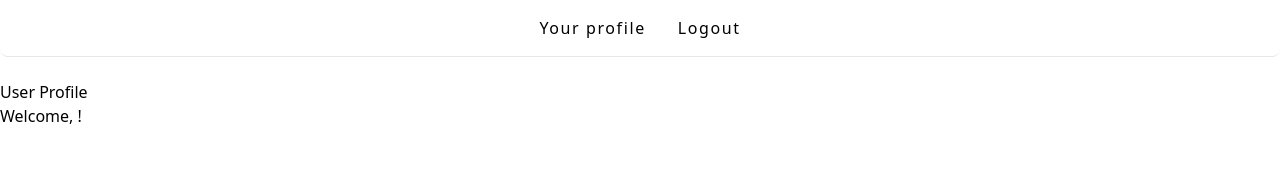
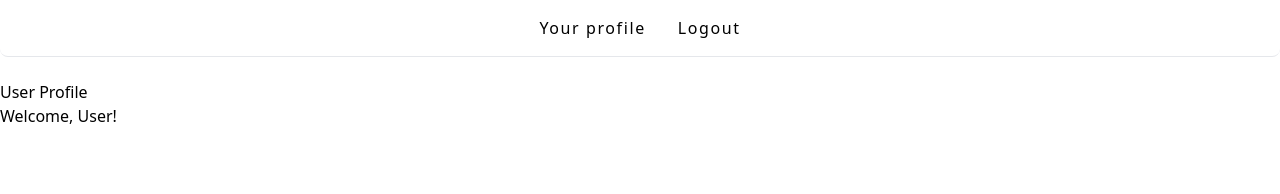
Before and after one commit to pawelek7k/future, a Next.js app: page /profile in a window 1280 px wide. Shown: the top 194 px of the page. Built offline with nearby package versions, Linux system fonts and the light colour scheme; no server answers; sample sign-in values are in the browser's storage.

Commit message:
Update profile.tsx

```diff
--- a/pages/profile.tsx
+++ b/pages/profile.tsx
@@ -1,20 +1,21 @@
+import { Session } from "next-auth";
 import { getSession } from "next-auth/react";
 import { useRouter } from "next/router";
 import { useEffect, useState } from "react";
 
 const UserProfilePage = () => {
   const [isLoading, setIsLoading] = useState(true);
-  const [session, setSession] = useState(null);
+  const [session, setSession] = useState<Session | null>(null);
   const router = useRouter();
 
   useEffect(() => {
     const fetchSession = async () => {
       try {
-        const session = await getSession();
-        if (!session) {
+        const fetchedSession = await getSession();
+        if (!fetchedSession) {
           router.push("/login");
         } else {
-          setSession(session);
+          setSession(fetchedSession);
           setIsLoading(false);
         }
       } catch (error) {
@@ -32,7 +33,7 @@ const UserProfilePage = () => {
   return (
     <div className="mt-20">
       <h1>User Profile</h1>
-      <p>Welcome, {session.user.username}!</p>
+      <p>Welcome, {session?.user?.username || "User"}!</p>
     </div>
   );
 };
```
